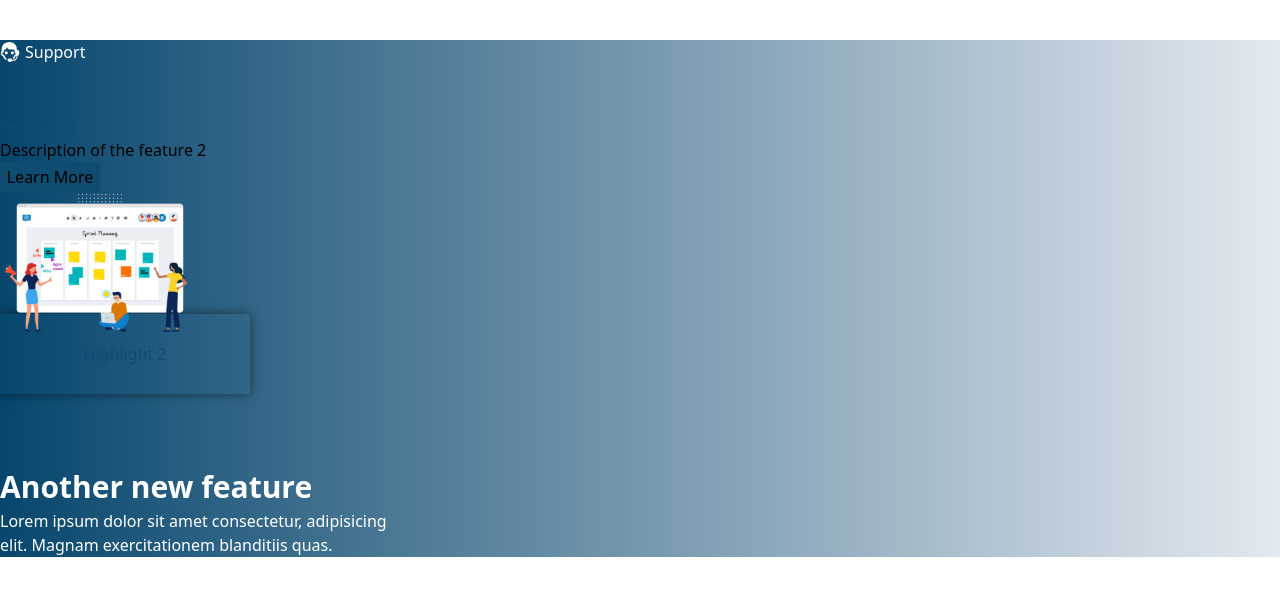
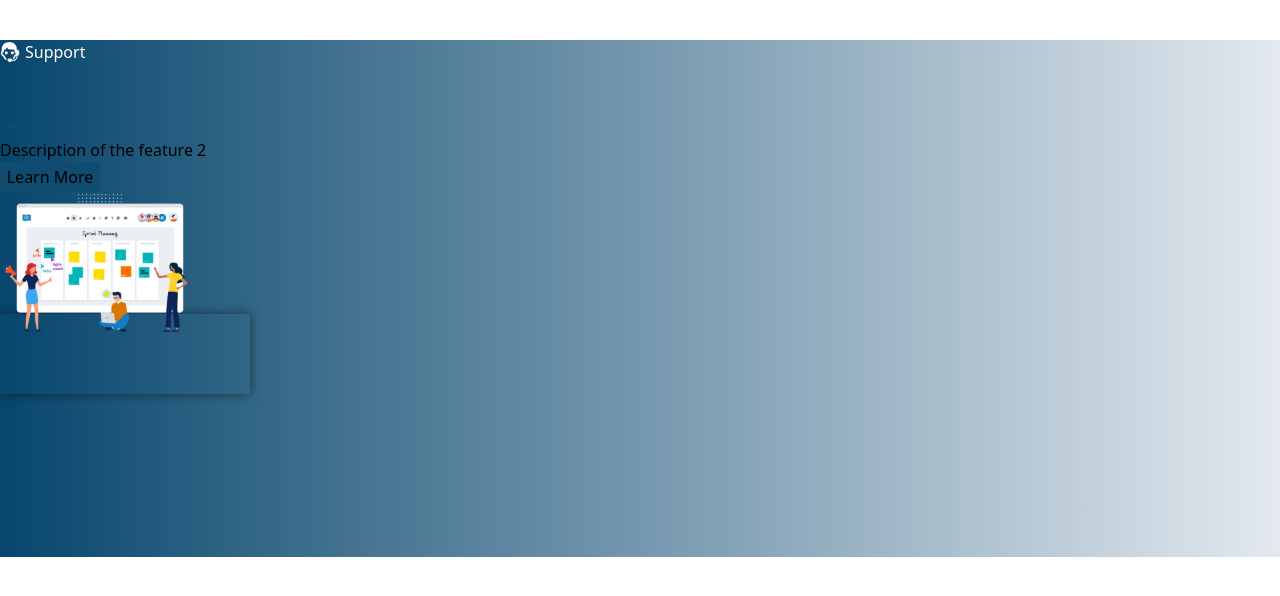
Before and after one commit to IMSUMEET/scrum-simulator, a React (Vite) app: page / in a window 1280 px wide. Shown: the top 596 px of the page. Built offline with nearby package versions, Linux system fonts and the light colour scheme.

Commit message:
Modified the carousel properties

```diff
--- a/src/component/FeatureDetails.jsx
+++ b/src/component/FeatureDetails.jsx
@@ -5,13 +5,13 @@ function FeatureDetails() {
     const features = [
         { title: "Introducing new features", text: "Lorem ipsum dolor sit amet consectetur, adipisicing elit. Ullam praesentium cum quos? Quisquam voluptates obcaecati voluptate ab fugiat labore incidunt. Quam id a ab!" },
         { title: "Another new feature", text: "Lorem ipsum dolor sit amet consectetur, adipisicing elit. Magnam exercitationem blanditiis quas." },
-        // Add more features as needed
+        // We can add more features here as needed
     ];
 
     useEffect(() => {
         const interval = setInterval(() => {
           setIndex((prevIndex) => (prevIndex + 1) % features.length);
-        }, 3000);
+        }, 3500);
 
         return () => clearInterval(interval);
     }, [features.length]);
@@ -19,8 +19,8 @@ function FeatureDetails() {
   return (
     <>
         <div className='featurebox' style={{ display: 'flex', width: '400px',marginTop: '70px', flexDirection:'column', justifyContent:'center' }}>
-            <h2 className='newfeature' style={{fontWeight: '650', fontSize:'30px', color: 'white'}}>{features[index].title}</h2>
-            <div className='featuretext' style={{color:'white'}}>{features[index].text}</div>
+            <h2 className='newfeature' style={{fontWeight: '650', fontSize:'30px', color: 'white', transition: 'opacity 0.5s ease-in-out', opacity: index === 0 ? 1 : 0}}>{features[index].title}</h2>
+            <div className='featuretext' style={{color:'white', transition: 'opacity 0.5s ease-in-out', opacity: index === 0 ? 1 : 0}}>{features[index].text}</div>
         </div>
     </>
 
--- a/src/component/LoginCard.jsx
+++ b/src/component/LoginCard.jsx
@@ -11,7 +11,7 @@ function LoginCard() {
     useEffect(() => {
         const interval = setInterval(() => {
           setIndex((prevIndex) => (prevIndex + 1) % features.length);
-        }, 3000);
+        }, 3500);
 
         return () => clearInterval(interval);
     }, [features.length]);
@@ -35,7 +35,7 @@ function LoginCard() {
             </div>
         </div>
         <div className="absolute bg-white rounded-lg ml-48 " style={{display: 'flex' , height: '80px', width: '250px', marginTop: '-50px', alignItems: 'center', justifyContent: 'center', color:'#104B70',  boxShadow: '0px 0px 10px 0px rgba(0, 0, 0, 0.5)'}}>
-            {features[index].highlight}
+            <p style={{opacity: index === 0 ? 1 : 0, transition: 'opacity 0.5s ease-in-out'}}>{features[index].highlight}</p>
         </div>
     </div>
 
```
